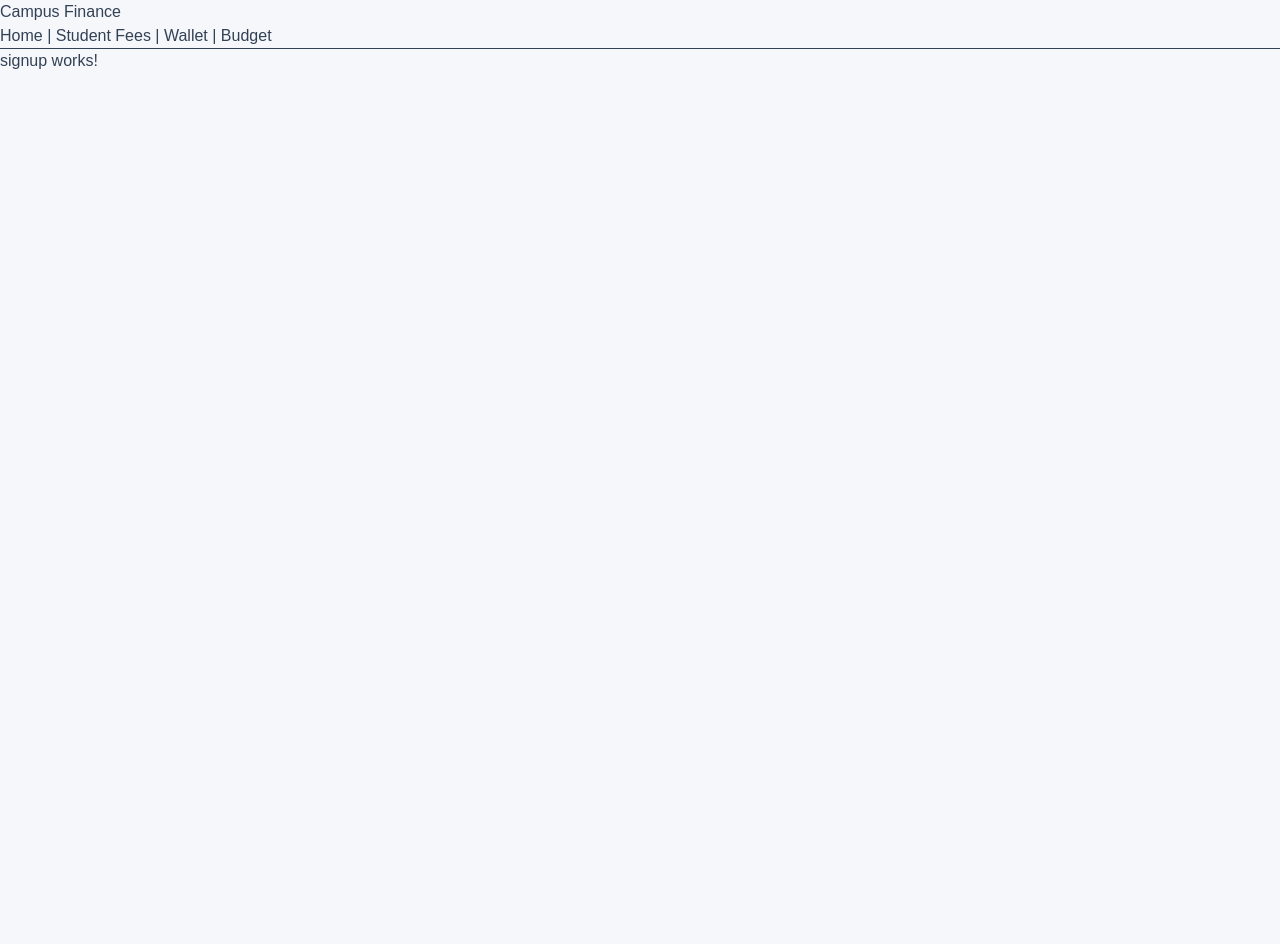
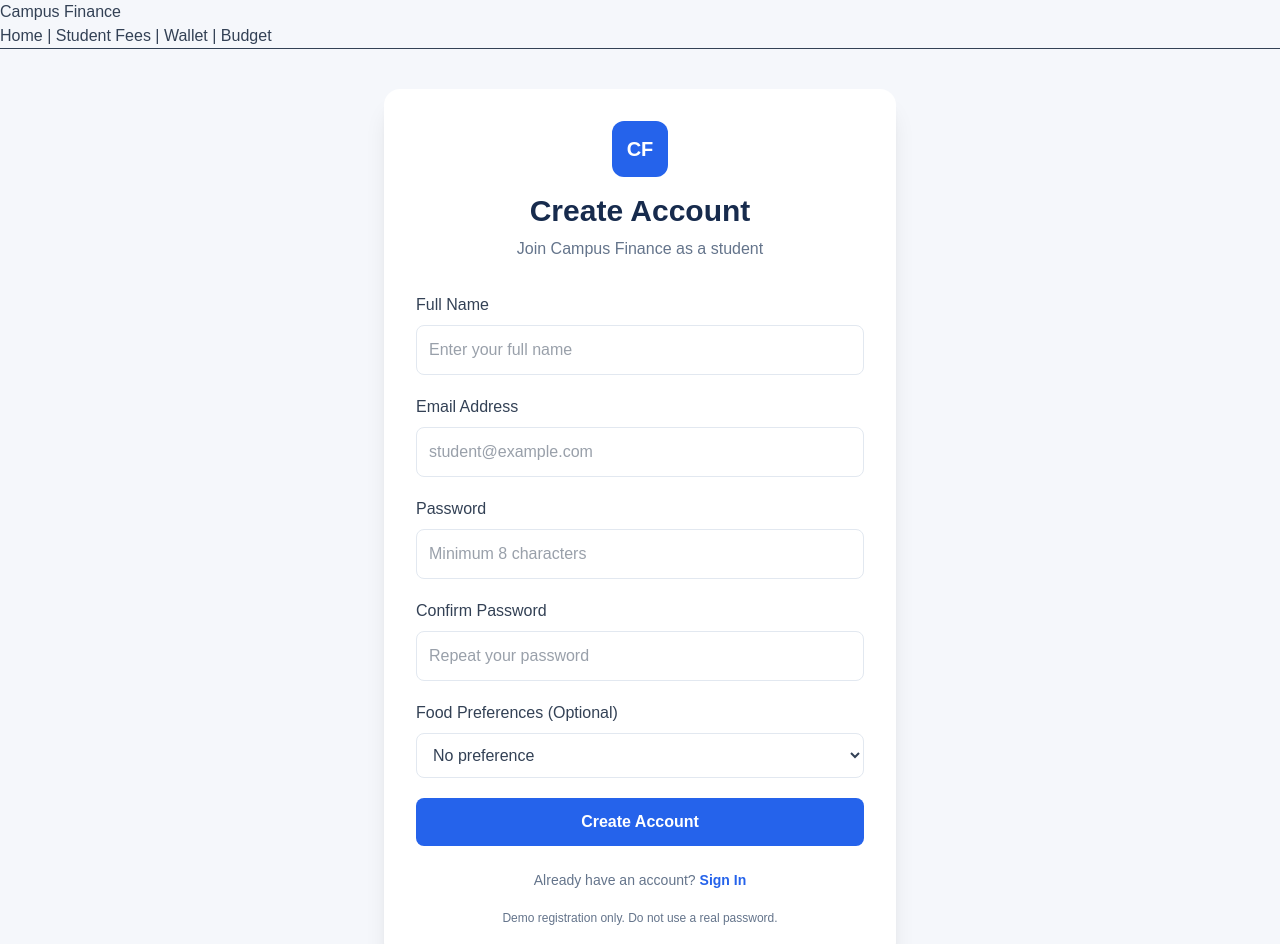
Before and after one commit to eyaddiab6/campus-finance, an Angular app: page /signup in a window 1280 px wide. Shown: the top 944 px of the page. Before the commit the page ends 800 px from the top, so only its background shows below. Built offline with nearby package versions, Linux system fonts and the light colour scheme.

Commit message:
feat: implement student registration and signup page

```diff
--- a/src/app/core/services/auth.ts
+++ b/src/app/core/services/auth.ts
@@ -55,7 +55,67 @@ export class Auth {
       message: 'Login successful',
     };
   }
+register(
+  fullName: string,
+  email: string,
+  password: string
+): LoginResult {
+  const name = fullName.trim();
+  const normalizedEmail = email.trim().toLowerCase();
 
+  if (name.length < 3) {
+    return {
+      success: false,
+      message: 'Full name must contain at least 3 characters',
+    };
+  }
+
+  if (!/^[^\s@]+@[^\s@]+\.[^\s@]+$/.test(normalizedEmail)) {
+    return {
+      success: false,
+      message: 'Please enter a valid email address',
+    };
+  }
+
+  if (password.length < 8) {
+    return {
+      success: false,
+      message: 'Password must contain at least 8 characters',
+    };
+  }
+
+  const exists = this.demoAccounts.some(
+    account => account.email === normalizedEmail
+  );
+
+  if (exists) {
+    return {
+      success: false,
+      message: 'This email is already registered',
+    };
+  }
+
+  const user: User = {
+    id: 'STU-' + crypto.randomUUID(),
+    fullName: name,
+    email: normalizedEmail,
+    role: 'student',
+  };
+
+  // Demo-only registration.
+  // Do not save or persist the password.
+  this.currentUser.set(user);
+
+  sessionStorage.setItem(
+    this.sessionKey,
+    JSON.stringify(user)
+  );
+
+  return {
+    success: true,
+    message: 'Account created successfully',
+  };
+}
   logout(): void {
     this.currentUser.set(null);
     sessionStorage.removeItem(this.sessionKey);
--- a/src/app/features/auth/signup/signup.html
+++ b/src/app/features/auth/signup/signup.html
@@ -1 +1,148 @@
-<p>signup works!</p>
+<main class="min-h-screen bg-canvas px-4 py-10">
+
+  <section class="mx-auto max-w-lg rounded-2xl
+                  bg-surface p-8 shadow-xl">
+
+    <div class="mb-8 text-center">
+      <div class="mx-auto mb-4 flex h-14 w-14
+                  items-center justify-center
+                  rounded-xl bg-primary text-xl
+                  font-bold text-white">
+        CF
+      </div>
+
+      <h1 class="text-3xl font-bold text-heading">
+        Create Account
+      </h1>
+
+      <p class="mt-2 text-muted">
+        Join Campus Finance as a student
+      </p>
+    </div>
+
+    <form [formGroup]="signupForm"
+          (ngSubmit)="onSubmit()"
+          class="space-y-5">
+
+      <div>
+        <label for="fullName" class="mb-2 block font-medium text-body">
+          Full Name
+        </label>
+        <input id="fullName" formControlName="fullName"
+               autocomplete="name"
+               placeholder="Enter your full name"
+               class="w-full rounded-lg border border-outline
+                      p-3 focus:border-primary focus:outline-none">
+
+        @if (signupForm.controls.fullName.touched &&
+             signupForm.controls.fullName.invalid) {
+          <p class="mt-1 text-sm text-danger">
+            Name must contain at least 3 characters.
+          </p>
+        }
+      </div>
+
+      <div>
+        <label for="email" class="mb-2 block font-medium text-body">
+          Email Address
+        </label>
+        <input id="email" type="email"
+               formControlName="email"
+               autocomplete="email"
+               placeholder="student@example.com"
+               class="w-full rounded-lg border border-outline
+                      p-3 focus:border-primary focus:outline-none">
+
+        @if (signupForm.controls.email.touched &&
+             signupForm.controls.email.invalid) {
+          <p class="mt-1 text-sm text-danger">
+            Enter a valid email address.
+          </p>
+        }
+      </div>
+
+      <div>
+        <label for="password" class="mb-2 block font-medium text-body">
+          Password
+        </label>
+        <input id="password" type="password"
+               formControlName="password"
+               autocomplete="new-password"
+               placeholder="Minimum 8 characters"
+               class="w-full rounded-lg border border-outline
+                      p-3 focus:border-primary focus:outline-none">
+
+        @if (signupForm.controls.password.touched &&
+             signupForm.controls.password.invalid) {
+          <p class="mt-1 text-sm text-danger">
+            Password must be at least 8 characters.
+          </p>
+        }
+      </div>
+
+      <div>
+        <label for="confirmPassword"
+               class="mb-2 block font-medium text-body">
+          Confirm Password
+        </label>
+        <input id="confirmPassword" type="password"
+               formControlName="confirmPassword"
+               autocomplete="new-password"
+               placeholder="Repeat your password"
+               class="w-full rounded-lg border border-outline
+                      p-3 focus:border-primary focus:outline-none">
+
+        @if (signupForm.controls.confirmPassword.touched &&
+             signupForm.hasError('passwordMismatch')) {
+          <p class="mt-1 text-sm text-danger">
+            Passwords do not match.
+          </p>
+        }
+      </div>
+
+      <div>
+        <label for="preferences"
+               class="mb-2 block font-medium text-body">
+          Food Preferences (Optional)
+        </label>
+        <select id="preferences" formControlName="preferences"
+                class="w-full rounded-lg border border-outline
+                       bg-white p-3">
+          <option value="">No preference</option>
+          <option value="vegetarian">Vegetarian</option>
+          <option value="high-protein">High Protein</option>
+          <option value="regular">Regular</option>
+        </select>
+      </div>
+
+      @if (errorMessage()) {
+        <p class="rounded-lg bg-danger-soft p-3 text-danger"
+           role="alert">
+          {{ errorMessage() }}
+        </p>
+      }
+
+      <button type="submit"
+              [disabled]="isSubmitting()"
+              class="w-full rounded-lg bg-primary
+                     px-5 py-3 font-semibold text-white
+                     hover:bg-primary-hover
+                     disabled:opacity-50">
+        {{ isSubmitting() ? 'Creating Account...' : 'Create Account' }}
+      </button>
+    </form>
+
+    <p class="mt-6 text-center text-sm text-muted">
+      Already have an account?
+      <a routerLink="/login"
+         class="font-semibold text-primary hover:underline">
+        Sign In
+      </a>
+    </p>
+
+    <p class="mt-5 text-center text-xs text-muted">
+      Demo registration only. Do not use a real password.
+    </p>
+
+  </section>
+</main>
--- a/src/app/features/auth/signup/signup.ts
+++ b/src/app/features/auth/signup/signup.ts
@@ -1,9 +1,82 @@
-import { Component } from '@angular/core';
+import { Component, inject, signal } from '@angular/core';
+import {
+  FormBuilder,
+  ReactiveFormsModule,
+  Validators,
+  AbstractControl,
+  ValidationErrors
+} from '@angular/forms';
+import { Router, RouterLink } from '@angular/router';
+import { Auth } from '../../../core/services/auth';
+
+function passwordsMatch(
+  control: AbstractControl
+): ValidationErrors | null {
+  const password = control.get('password')?.value;
+  const confirm = control.get('confirmPassword')?.value;
+
+  return password === confirm ? null : { passwordMismatch: true };
+}
 
 @Component({
-  imports: [],
   selector: 'app-signup',
+  imports: [ReactiveFormsModule, RouterLink],
+  templateUrl: './signup.html',
   styleUrl: './signup.scss',
-  templateUrl: './signup.html',
 })
-export class Signup {}
+export class Signup {
+  private readonly fb = inject(FormBuilder);
+  private readonly auth = inject(Auth);
+  private readonly router = inject(Router);
+
+  readonly errorMessage = signal('');
+  readonly isSubmitting = signal(false);
+
+  readonly signupForm = this.fb.nonNullable.group(
+    {
+      fullName: ['', [
+        Validators.required,
+        Validators.minLength(3)
+      ]],
+      email: ['', [
+        Validators.required,
+        Validators.email
+      ]],
+      password: ['', [
+        Validators.required,
+        Validators.minLength(8)
+      ]],
+      confirmPassword: ['', Validators.required],
+      preferences: [''],
+    },
+    { validators: passwordsMatch }
+  );
+
+  onSubmit(): void {
+    this.errorMessage.set('');
+
+    if (this.signupForm.invalid) {
+      this.signupForm.markAllAsTouched();
+      return;
+    }
+
+    this.isSubmitting.set(true);
+
+    const { fullName, email, password } =
+      this.signupForm.getRawValue();
+
+    const result = this.auth.register(
+      fullName,
+      email,
+      password
+    );
+
+    this.isSubmitting.set(false);
+
+    if (result.success) {
+      void this.router.navigateByUrl('/profile');
+    } else {
+      this.errorMessage.set(result.message);
+    }
+  }
+}
```
Also changed, not shown: 2 other files (tests, documents, lock files or other folders).
